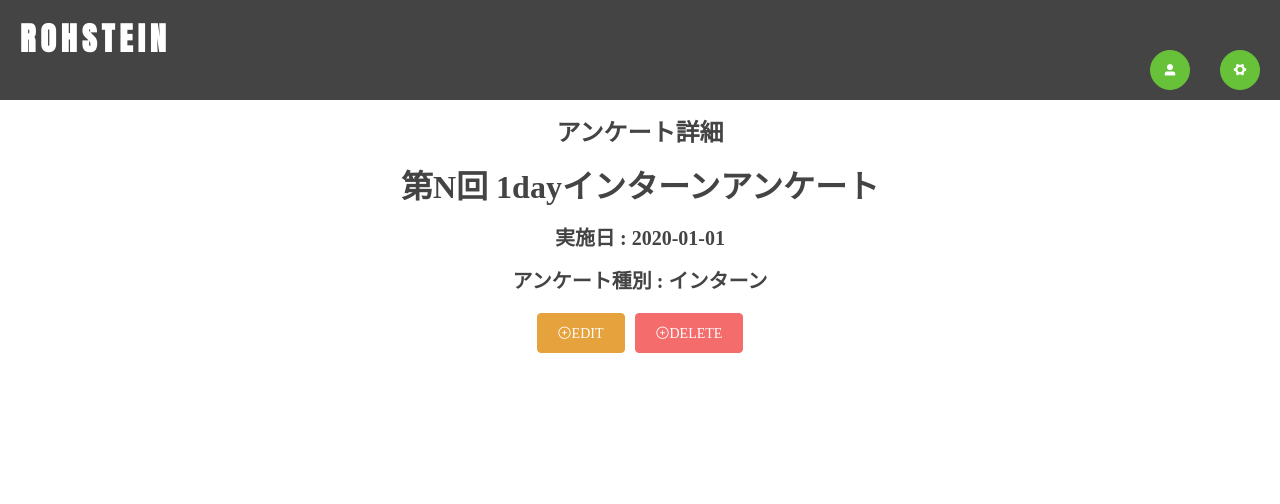
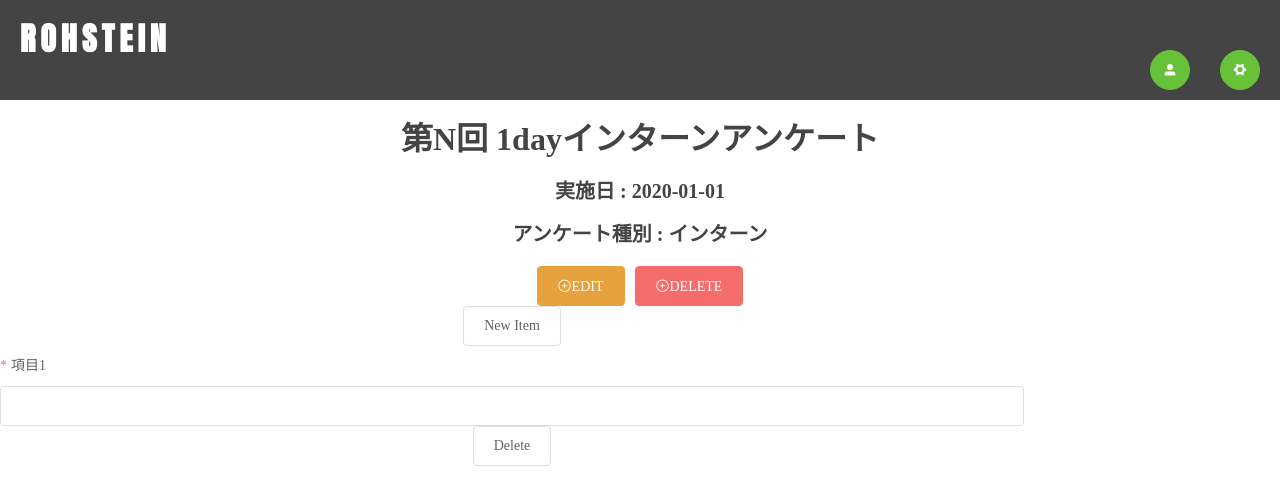
Before and after one commit to lowson2248/tm-intern-app, a Vue app in the folder tm-intern-app/: page /questionDetail in a window 1280 px wide. Shown: the top 504 px of the page. Built offline with nearby package versions, Linux system fonts and the light colour scheme.

Commit message:
【issue #3】アンケート詳細画面にて、編集ボタンを押した際に編集項目が出るロジックの基礎作成

```diff
--- a/tm-intern-app/src/views/Question.vue
+++ b/tm-intern-app/src/views/Question.vue
@@ -1,6 +1,6 @@
 <template>
   <div class="questionPage">
-    <h2>アンケート管理画面</h2>
+    <h2>アンケート管理</h2>
     <el-button type="success" class="el-icon-circle-plus-outline icon" href="QuestionDetail">CREATE</el-button>
 
     <div class="questions">
--- a/tm-intern-app/src/views/QuestionDetail.vue
+++ b/tm-intern-app/src/views/QuestionDetail.vue
@@ -1,6 +1,5 @@
 <template>
   <div class="questionDetail">
-    <h2>アンケート詳細</h2>
     <div class="questionHead">
       <!-- 12/17メモ by Iwase
         データ内の情報（アンケートの詳細や結果など）を表示する。
@@ -15,14 +14,28 @@
         フォントダサいんで、何とか変えてください。
        -->
       <h1 class="title">{{ discription }}</h1>
-      <p class="common">実施日 : <span class="date">{{ date }}</span></p>
+      <p class="common">実施日 : <span class="date" >{{ date }}</span></p>
       <p class="common">アンケート種別 : <span class="kind">{{ kind }}</span></p>
     </div>
-    <div class="questionData">
+    <div class="questionNav">
+      <el-button type="warning" class="el-icon-circle-plus-outline icon" v-on:click="test">EDIT</el-button>
+      <el-button type="danger" class="el-icon-circle-plus-outline icon">DELETE</el-button>
     </div>
-    <div class="questionNav">
-      <el-button type="warning" class="el-icon-circle-plus-outline icon">EDIT</el-button>
-      <el-button type="danger" class="el-icon-circle-plus-outline icon">DELETE</el-button>
+    <div v-if="editFlg" class="questionData">
+      <el-button @click="addItem">New Item</el-button>
+      <el-form>
+        <el-form-item
+          v-for="(item, index) in dynamicValidateForm.items"
+          :label="'項目' + ( index + 1 )"
+          :key="item.key"
+          :prop="'items.' + index + '.value'"
+          :rules="{
+            required: true, message: 'item can not be null', trigger: 'blur'
+          }"
+        >
+          <el-input v-model="item.value"></el-input><el-button @click.prevent="removeItem(item)">Delete</el-button>
+        </el-form-item>
+      </el-form>
     </div>
   </div>
 </template>
@@ -36,9 +49,39 @@ export default {
         id: 0,
         kind: 'インターン',
         date: '2020-01-01',
-        discription: '第N回 1dayインターンアンケート'
+        discription: '第N回 1dayインターンアンケート',
+        editFlg: true,
+        dynamicValidateForm: {
+          items: [{
+            key: 1,
+            value: ''
+          }]
+        }
     }//return end
-  }//data end
+  },//data end
+  methods: {
+    test(){
+      if(this.editFlg == true){
+        console.log('true to false')
+        this.editFlg = false
+      }else{
+        console.log('false to true')
+        this.editFlg = true
+      }
+    },
+    removeItem(item) {
+      var index = this.dynamicValidateForm.items.indexOf(item);
+      if (index !== -1) {
+        this.dynamicValidateForm.items.splice(index, 1);
+      }
+    },
+    addItem() {
+      this.dynamicValidateForm.items.push({
+        key: Date.now(),
+        value: ''
+      });
+    }
+  }
 }//END
 </script>
 <style scoped>
@@ -55,7 +98,6 @@ export default {
 .questionData{
   width:80%;
   height:70%;
-  background:#111;
 }
 
 
```
